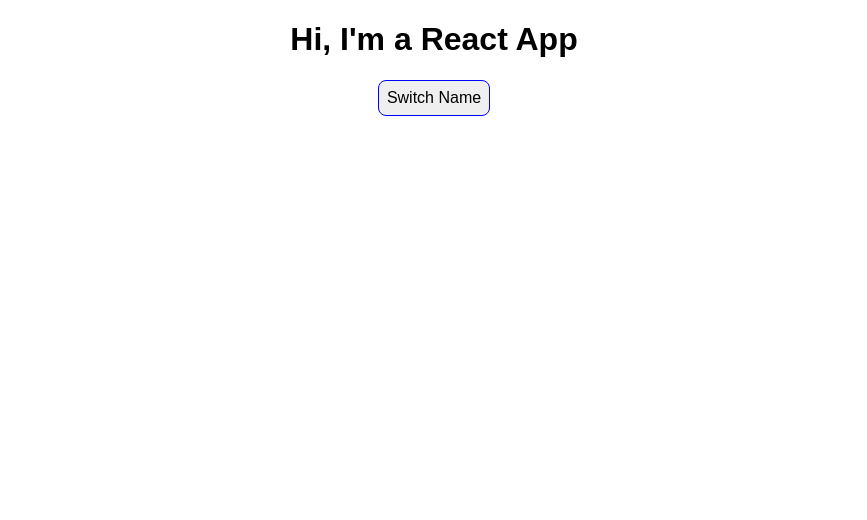
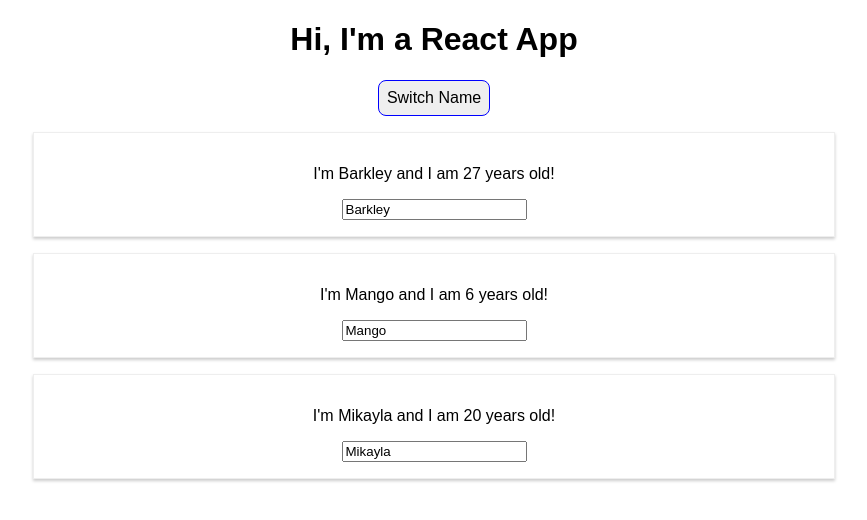
Before and after one commit to barksanto/react-complete-guide, a React (Create React App) app: page / in a window 1280 px wide. Shown: the top 520 px of the page, without its empty margins (206-1073 px from the left). Built offline with nearby package versions, Linux system fonts and the light colour scheme.

Commit message:
cant toggle condtional render right now from if statement

```diff
--- a/src/App.js
+++ b/src/App.js
@@ -68,8 +68,6 @@
           style={style}
           onClick={this.togglePersonsHandler}>Switch Name</button>
         {/* we only added click event to 1st paragraph - but event will trigger and make its changes*/}
-        {
-          this.state.showPersons === true ?
         <div>
           <Person
             name={this.state.persons[0].name}
@@ -83,8 +81,7 @@
           <Person
             name={this.state.persons[2].name}
             age={this.state.persons[2].age} />
-            </div> : null
-        }
+        </div>
       </div>
     );
   }
```
Lines whose indentation alone changed are shown as unchanged.
